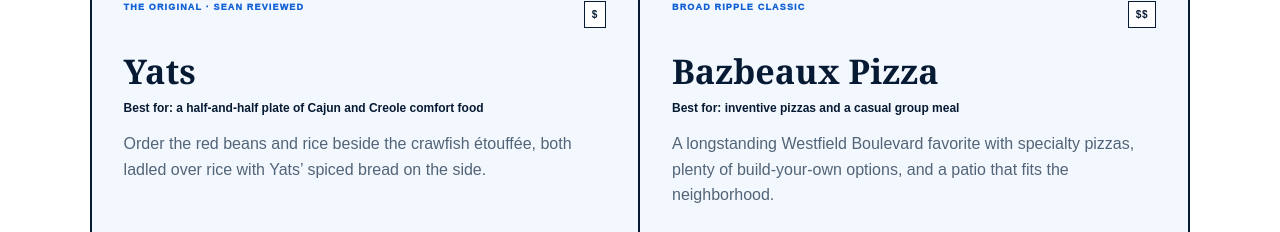
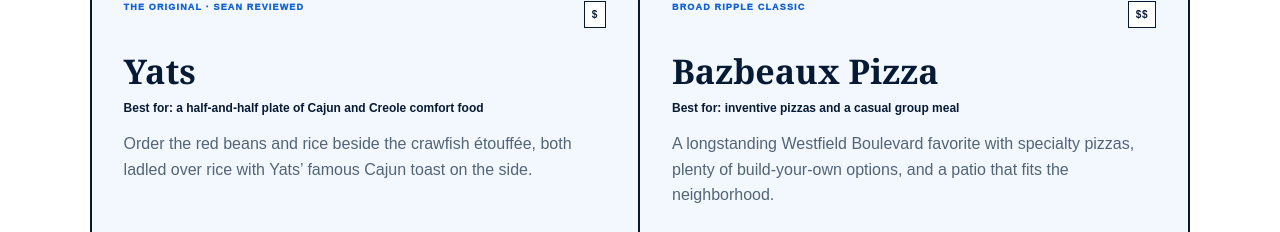
Before and after one commit to mattpom/bestaurantsindy, a Next.js app: page /neighborhoods/broad-ripple in a window 1280 px wide. Shown: the part 1195-1427 px from the top of the page. Built offline with nearby package versions, Linux system fonts and the light colour scheme.

Commit message:
Use Yats’ official Cajun toast wording

```diff
--- a/app/neighborhoods/data.tsx
+++ b/app/neighborhoods/data.tsx
@@ -26,7 +26,7 @@ export const neighborhoods:Neighborhood[]=[
     {name:"Petite Chou",label:"FRENCH BISTRO",best:"Best for: brunch, crepes, and a relaxed date",note:"A French-inspired Broad Ripple staple that works from breakfast through dinner, with one of the neighborhood’s most inviting patios.",price:"$$",href:"https://www.petitechoubistro.com/"},
     {name:"Canal Bistro",label:"MEDITERRANEAN",best:"Best for: patio dining beside the canal",note:"Lebanese- and Egyptian-influenced food with a canal-side patio that gives the restaurant a genuine sense of place.",price:"$$",href:"https://www.canal-bistro.com/"},
     {name:"Fire by the Monon",label:"CASUAL LOCAL",best:"Best for: an easy neighborhood meal",note:"American comfort food near the Monon Trail, with grilled flavors and the kind of relaxed room that encourages repeat visits.",price:"$$",href:"https://firebythemonon.com/"},
-    {name:"Yats",label:"THE ORIGINAL · SEAN REVIEWED",best:"Best for: a half-and-half plate of Cajun and Creole comfort food",note:"Order the red beans and rice beside the crawfish étouffée, both ladled over rice with Yats’ spiced bread on the side.",price:"$",href:"/reviews/yats-half-and-half",linkLabel:"Read Sean’s review →"},
+    {name:"Yats",label:"THE ORIGINAL · SEAN REVIEWED",best:"Best for: a half-and-half plate of Cajun and Creole comfort food",note:"Order the red beans and rice beside the crawfish étouffée, both ladled over rice with Yats’ famous Cajun toast on the side.",price:"$",href:"/reviews/yats-half-and-half",linkLabel:"Read Sean’s review →"},
     {name:"Bazbeaux Pizza",label:"BROAD RIPPLE CLASSIC",best:"Best for: inventive pizzas and a casual group meal",note:"A longstanding Westfield Boulevard favorite with specialty pizzas, plenty of build-your-own options, and a patio that fits the neighborhood.",price:"$$",href:"https://broadripple.bazbeaux.com/"},
     {name:"Fat Dan’s Deli",label:"CHICAGO COMFORT FOOD",best:"Best for: Italian beef, burgers, wings, and Chicago dogs",note:"A no-frills College Avenue deli and pub serving messy, satisfying Chicago-style food with cold beer and plenty of personality.",price:"$$",href:"https://www.fatdansdeli.com/"}
   ]},
```
